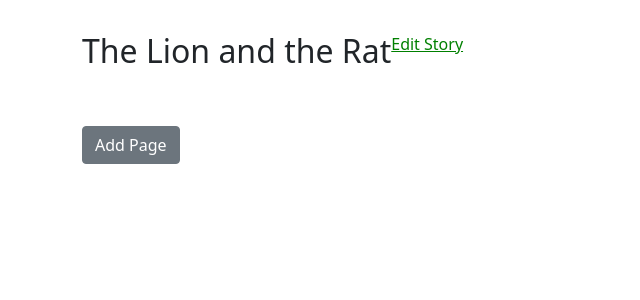
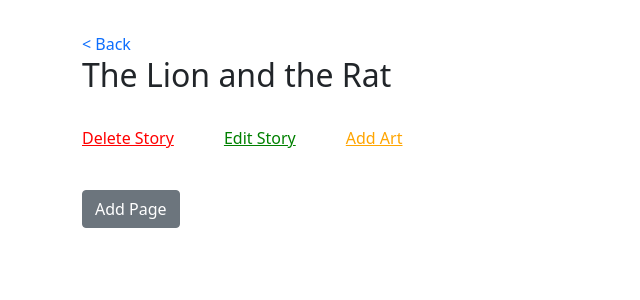
Before and after one commit to Jesuskid/stories_backend, a Flask app: page /detail/3 in a window 1280 px wide. Shown: the top 300 px of the page, without its empty margins (0-640 px from the left). Run offline with Flask 2, Linux system fonts and the light colour scheme; data comes from the database, SQL or seed files in the repository; some libraries are stand-ins or nearby versions.

Commit message:
edit story details fixed

```diff
--- a/main.py
+++ b/main.py
@@ -328,11 +328,18 @@ def edit_story(id):
         return redirect(url_for("home"))
     return render_template("add_st.html", form=form, is_edit=True)
 
+@app.route('/delete_story/<int:id>')
+def delete_story(id):
+    pass
 
 #Upload story art to the site
-@app.route('/story_art')
-def story_art():
-    return render_template('image.html')
+@app.route('/upload_story_art')
+def upload_story_art():
+    data = [{'index': 0, 'id': 0,
+             'name': 'New',
+             'genre': 'new',
+             'image': 'new'}]
+    return render_template('image.html', data=data)
 
 if __name__ == '__main__':
     app.run(debug=True)
--- a/templates/index.html
+++ b/templates/index.html
@@ -11,11 +11,16 @@
   <div class="container">
     <div class="row" style="padding: 2rem 0 0 0">
       <div class="col-lg-7">
-        <div class="title d-flex">
-          <h2>{{story_name}}</h2>
+        <a style="text-decoration: none;" href="{{url_for('home')}}">< Back</a>
+          <h2>{{story_name}}</h2><br>
+        <div class="title d-flex justify-content-between" style="width:50%;">
+           <a href="" style="color:red;"><p>Delete Story</p></a>
           <a href="{{url_for('edit_story', id=story_id)}}" style="color:green;"><p>Edit Story</p></a>
-        </div><br><br>
+          <a href="{{url_for('upload_story_art')}}" style="color:orange;"><p>Add Art</p></a>
+        </div><br>
+         <div class="title w-59 d-flex justify-content-between" style="width:60%;">
         <a href="{{url_for('add_new_post', id=story_id)}}"><button onclick="addPage()" class="btn btn-rounded btn-secondary">Add Page</button></a>
+         </div><br>
         <div class="edit_elements"><br>
           {% for detail in details%}
           <div>
```
Also changed, not shown: templates/image.html (+9 -8 lines).
